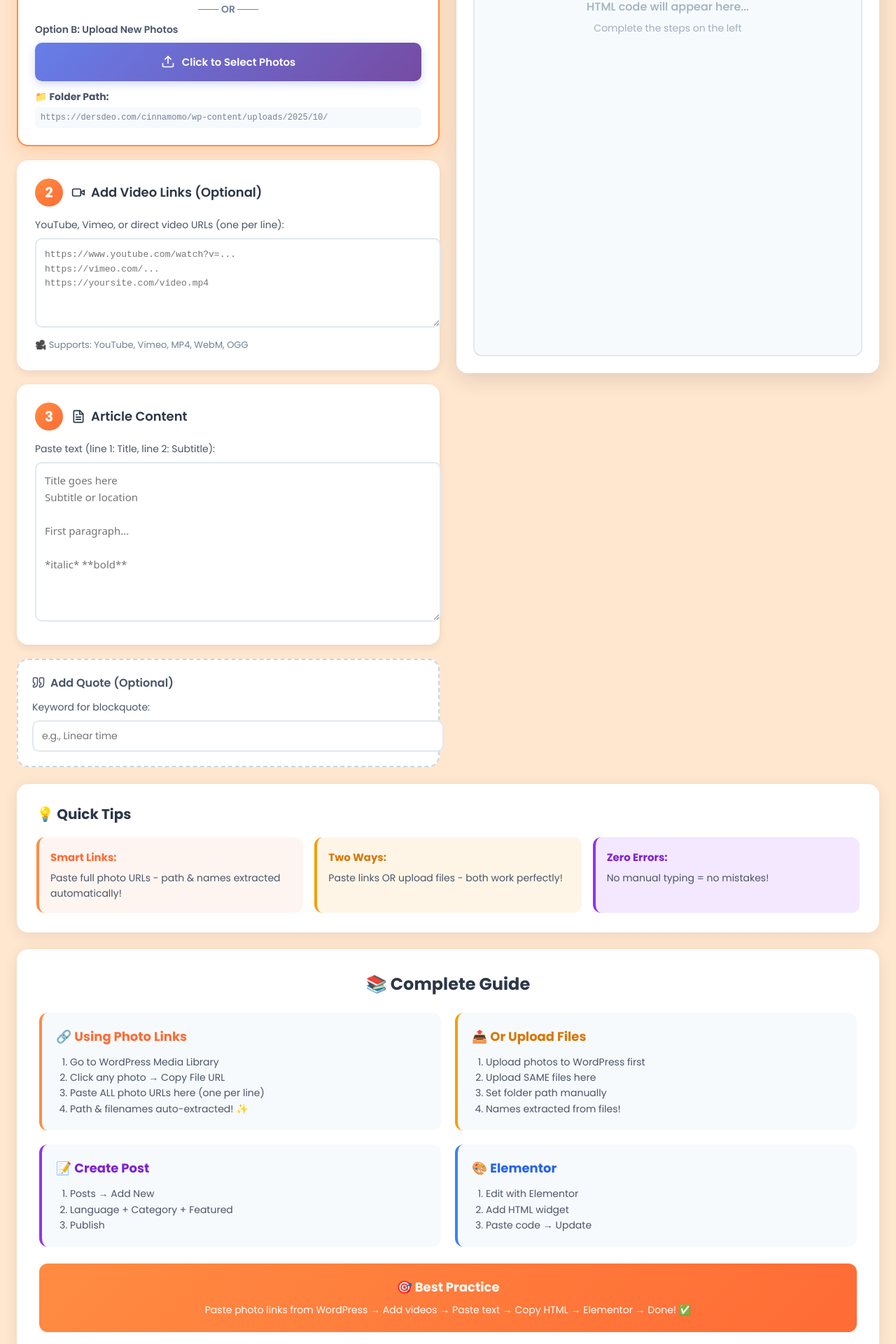
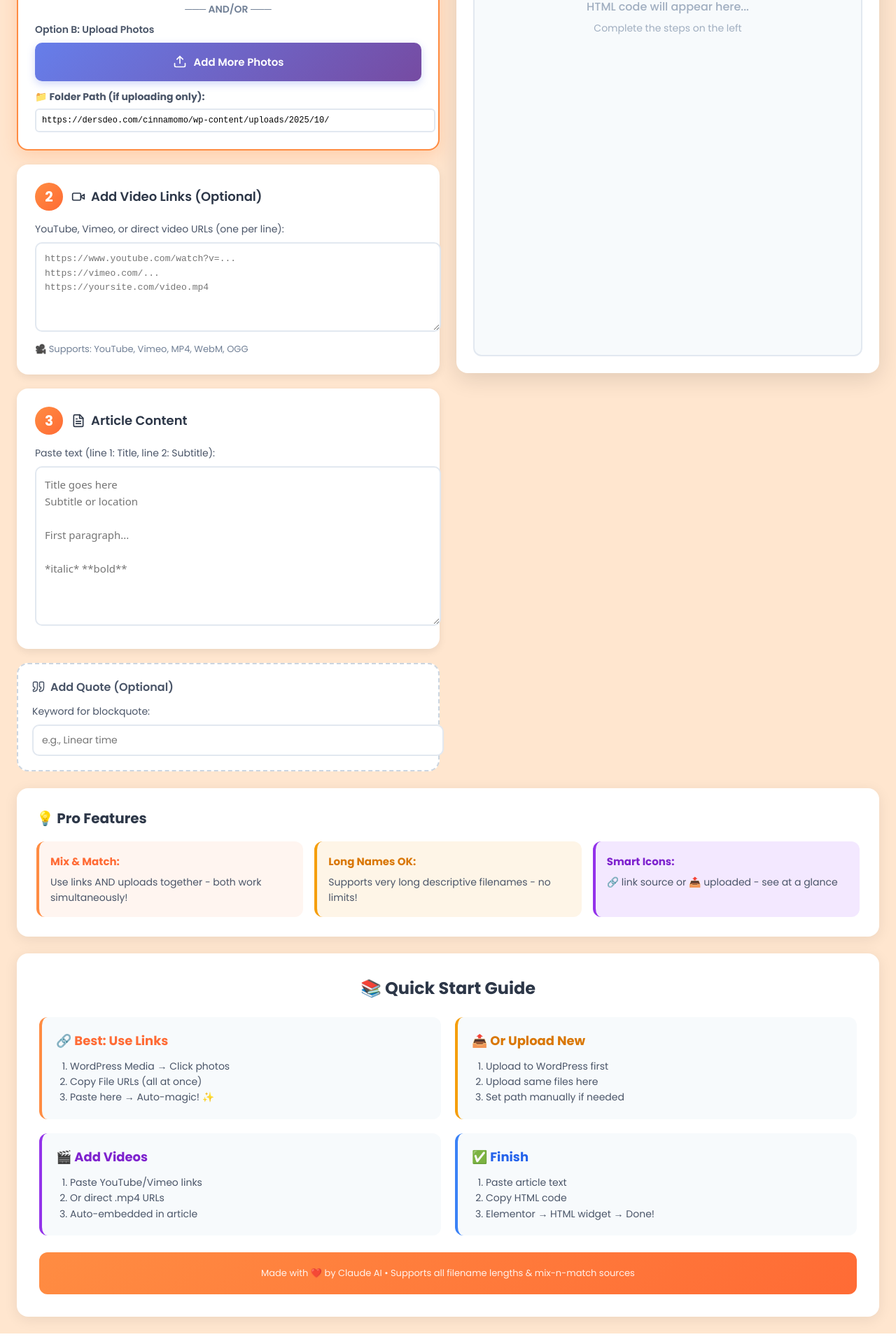
Before and after one commit to RARA1907/blog-formatter, a React (Vite) app: page / in a window 1280 px wide. Shown: the part 520-2440 px from the top of the page at 70% size. Built offline with nearby package versions, Linux system fonts and the light colour scheme.

Commit message:
Update App.jsx

```diff
--- a/src/App.jsx
+++ b/src/App.jsx
@@ -14,7 +14,7 @@ export default function App() {
   const extractPathAndFilename = (url) => {
     try {
       const urlObj = new URL(url);
-      const pathname = urlObj.pathname;
+      const pathname = decodeURIComponent(urlObj.pathname);
       const filename = pathname.split('/').pop();
       const path = urlObj.origin + pathname.substring(0, pathname.lastIndexOf('/') + 1);
       return { path, filename };
@@ -36,13 +36,22 @@ export default function App() {
         // Set basePath from first URL
         setBasePath(parsed[0].path);
 
-        // Add filenames to uploadedFiles
+        // Add filenames to uploadedFiles (keep existing ones)
         const newFiles = parsed.map(p => ({
           name: p.filename,
-          id: Math.random().toString(36)
+          id: Math.random().toString(36),
+          source: 'link'
         }));
-        setUploadedFiles(newFiles);
+
+        // Remove old link-based files, keep uploaded ones
+        setUploadedFiles(prev => [
+          ...prev.filter(f => f.source !== 'link'),
+          ...newFiles
+        ]);
       }
+    } else {
+      // Clear link-based files when links are cleared
+      setUploadedFiles(prev => prev.filter(f => f.source !== 'link'));
     }
   };
 
@@ -50,7 +59,8 @@ export default function App() {
     const files = Array.from(e.target.files);
     const newFiles = files.map(file => ({
       name: file.name,
-      id: Math.random().toString(36)
+      id: Math.random().toString(36),
+      source: 'upload'
     }));
     setUploadedFiles(prev => [...prev, ...newFiles]);
   };
@@ -61,6 +71,8 @@ export default function App() {
 
   const clearPhotoLinks = () => {
     setPhotoLinks('');
+    // Remove only link-based files
+    setUploadedFiles(prev => prev.filter(f => f.source !== 'link'));
   };
 
   const parseVideoUrl = (url) => {
@@ -426,7 +438,7 @@ export default function App() {
 
   const loadExample = () => {
     setBasePath('https://dersdeo.com/cinnamomo/wp-content/uploads/2025/10/');
-    setPhotoLinks('https://dersdeo.com/cinnamomo/wp-content/uploads/2025/10/paulista-1.jpg\nhttps://dersdeo.com/cinnamomo/wp-content/uploads/2025/10/veridiana-2.jpg');
+    setPhotoLinks('https://dersdeo.com/cinnamomo/wp-content/uploads/2025/10/paulista-beautiful-sunset-evening-1.jpg\nhttps://dersdeo.com/cinnamomo/wp-content/uploads/2025/10/veridiana-pizza-restaurant-interior-design-2.jpg');
     setVideoLinks('https://www.youtube.com/watch?v=dQw4w9WgXcQ');
     setInput(`Paulista! Everything ends in pizza
 Pizzeria Veridiana, Jardins district, São Paulo
@@ -482,7 +494,7 @@ Words by Lina Bo Bardi, who became the architect of the MASP. She completed it i
             📝 Elementor Blog Formatter
           </h1>
           <p style={{ color: '#4a5568', fontSize: '18px', marginBottom: '16px', fontFamily: 'Poppins, sans-serif', fontWeight: '400' }}>
-            Paste links or upload files, add videos, generate perfect HTML!
+            Paste links, upload files, or mix both - generate perfect HTML!
           </p>
           <button
             onClick={loadExample}
@@ -512,12 +524,12 @@ Words by Lina Bo Bardi, who became the architect of the MASP. She completed it i
             <StepCard number="1" title="Add Photos" icon={Link} isActive={!basePath || uploadedFiles.length === 0}>
               <div style={{ marginBottom: '16px' }}>
                 <label style={{ fontSize: '14px', color: '#4a5568', display: 'block', marginBottom: '8px', fontFamily: 'Poppins, sans-serif', fontWeight: '600' }}>
-                  Option A: Paste Photo Links (Auto-extracts path & names!)
+                  Option A: Paste Photo Links
                 </label>
                 <textarea
                   value={photoLinks}
                   onChange={handlePhotoLinksChange}
-                  placeholder="https://yoursite.com/wp-content/uploads/2025/10/photo1.jpg&#10;https://yoursite.com/wp-content/uploads/2025/10/photo2.jpg&#10;&#10;One full URL per line"
+                  placeholder="https://yoursite.com/.../my-long-photo-name-with-details-1.jpg&#10;https://yoursite.com/.../another-very-descriptive-photo-name-2.jpg&#10;&#10;✨ Supports long filenames! One URL per line"
                   style={{
                     width: '100%',
                     height: '100px',
@@ -561,12 +573,12 @@ Words by Lina Bo Bardi, who became the architect of the MASP. She completed it i
                 fontSize: '14px',
                 fontWeight: '600'
               }}>
-                ─── OR ───
+                ─── AND/OR ───
               </div>
 
               <div>
                 <label style={{ fontSize: '14px', color: '#4a5568', display: 'block', marginBottom: '8px', fontFamily: 'Poppins, sans-serif', fontWeight: '600' }}>
-                  Option B: Upload New Photos
+                  Option B: Upload Photos
                 </label>
 
                 <input
@@ -602,30 +614,54 @@ Words by Lina Bo Bardi, who became the architect of the MASP. She completed it i
                   onMouseOut={(e) => e.target.style.transform = 'translateY(0)'}
                 >
                   <Upload size={20} />
-                  Click to Select Photos
+                  Add More Photos
                 </button>
 
+                {!photoLinks && (
                   <div style={{ marginTop: '12px', fontSize: '14px', color: '#4a5568', fontFamily: 'Poppins, sans-serif' }}>
-                  <strong>📁 Folder Path:</strong>
+                    <strong>📁 Folder Path (if uploading only):</strong>
+                    <input
+                      type="text"
+                      value={basePath}
+                      onChange={(e) => setBasePath(e.target.value)}
+                      placeholder="https://yoursite.com/wp-content/uploads/2025/10/"
+                      style={{
+                        width: '100%',
+                        marginTop: '6px',
+                        padding: '8px',
+                        border: '2px solid #e2e8f0',
+                        borderRadius: '6px',
+                        fontSize: '12px',
+                        fontFamily: 'monospace'
+                      }}
+                    />
+                  </div>
+                )}
+
+                {photoLinks && (
+                  <div style={{ marginTop: '12px', fontSize: '14px', color: '#4a5568', fontFamily: 'Poppins, sans-serif' }}>
+                    <strong>📁 Auto-detected path:</strong>
                     <div style={{
                       marginTop: '4px',
                       padding: '8px',
-                    background: '#f7fafc',
+                      background: '#f0fdf4',
                       borderRadius: '6px',
                       fontSize: '12px',
                       fontFamily: 'monospace',
                       wordBreak: 'break-all',
-                    color: photoLinks ? '#10b981' : '#718096'
+                      color: '#10b981',
+                      border: '1px solid #86efac'
                     }}>
-                    {basePath || 'Will be set from photo links or manually...'}
+                      ✅ {basePath}
                     </div>
                   </div>
+                )}
               </div>
 
               {uploadedFiles.length > 0 && (
                 <div style={{ marginTop: '12px', maxHeight: '150px', overflowY: 'auto', background: '#f7fafc', borderRadius: '8px', padding: '12px' }}>
                   <div style={{ fontSize: '13px', fontWeight: '600', color: '#4a5568', marginBottom: '8px', fontFamily: 'Poppins, sans-serif' }}>
-                    📁 {uploadedFiles.length} photo{uploadedFiles.length > 1 ? 's' : ''}
+                    📁 {uploadedFiles.length} photo{uploadedFiles.length > 1 ? 's' : ''} ready
                   </div>
                   {uploadedFiles.map(file => (
                     <div key={file.id} style={{
@@ -636,12 +672,24 @@ Words by Lina Bo Bardi, who became the architect of the MASP. She completed it i
                       background: 'white',
                       borderRadius: '6px',
                       marginBottom: '6px',
-                      fontSize: '13px',
+                      fontSize: '12px',
                       fontFamily: 'monospace'
                     }}>
-                      <span style={{ color: '#4a5568', flex: 1, overflow: 'hidden', textOverflow: 'ellipsis', whiteSpace: 'nowrap' }}>
+                      <div style={{ flex: 1, display: 'flex', alignItems: 'center', gap: '6px' }}>
+                        <span style={{
+                          fontSize: '10px',
+                          padding: '2px 6px',
+                          borderRadius: '4px',
+                          background: file.source === 'link' ? '#dbeafe' : '#f3e8ff',
+                          color: file.source === 'link' ? '#1e40af' : '#6b21a8',
+                          fontWeight: '600'
+                        }}>
+                          {file.source === 'link' ? '🔗' : '📤'}
+                        </span>
+                        <span style={{ color: '#4a5568', overflow: 'hidden', textOverflow: 'ellipsis', whiteSpace: 'nowrap' }}>
                           {file.name}
                         </span>
+                      </div>
                       <button
                         onClick={() => removeFile(file.id)}
                         style={{
@@ -652,7 +700,8 @@ Words by Lina Bo Bardi, who became the architect of the MASP. She completed it i
                           cursor: 'pointer',
                           color: '#e53e3e',
                           display: 'flex',
-                          alignItems: 'center'
+                          alignItems: 'center',
+                          marginLeft: '8px'
                         }}
                       >
                         <X size={14} />
@@ -823,24 +872,24 @@ Words by Lina Bo Bardi, who became the architect of the MASP. She completed it i
           boxShadow: '0 4px 20px rgba(0,0,0,0.08)',
           marginBottom: '24px'
         }}>
-          <h3 style={{ margin: '0 0 18px', fontSize: '20px', color: '#2d3748', fontFamily: 'Poppins, sans-serif', fontWeight: '700' }}>💡 Quick Tips</h3>
+          <h3 style={{ margin: '0 0 18px', fontSize: '20px', color: '#2d3748', fontFamily: 'Poppins, sans-serif', fontWeight: '700' }}>💡 Pro Features</h3>
           <div style={{ display: 'grid', gridTemplateColumns: 'repeat(3, 1fr)', gap: '16px' }}>
             <div style={{ padding: '16px', background: '#fff5f0', borderRadius: '12px', borderLeft: '4px solid #ff8c42' }}>
-              <strong style={{ color: '#ff6b35', fontFamily: 'Poppins, sans-serif', fontSize: '15px' }}>Smart Links:</strong>
+              <strong style={{ color: '#ff6b35', fontFamily: 'Poppins, sans-serif', fontSize: '15px' }}>Mix & Match:</strong>
               <p style={{ margin: '6px 0 0', fontSize: '14px', color: '#4a5568', fontFamily: 'Poppins, sans-serif', lineHeight: '1.6' }}>
-                Paste full photo URLs - path & names extracted automatically!
+                Use links AND uploads together - both work simultaneously!
               </p>
             </div>
             <div style={{ padding: '16px', background: '#fef5e7', borderRadius: '12px', borderLeft: '4px solid #f59e0b' }}>
-              <strong style={{ color: '#d97706', fontFamily: 'Poppins, sans-serif', fontSize: '15px' }}>Two Ways:</strong>
+              <strong style={{ color: '#d97706', fontFamily: 'Poppins, sans-serif', fontSize: '15px' }}>Long Names OK:</strong>
               <p style={{ margin: '6px 0 0', fontSize: '14px', color: '#4a5568', fontFamily: 'Poppins, sans-serif', lineHeight: '1.6' }}>
-                Paste links OR upload files - both work perfectly!
+                Supports very long descriptive filenames - no limits!
               </p>
             </div>
             <div style={{ padding: '16px', background: '#f3e8ff', borderRadius: '12px', borderLeft: '4px solid #9333ea' }}>
-              <strong style={{ color: '#7e22ce', fontFamily: 'Poppins, sans-serif', fontSize: '15px' }}>Zero Errors:</strong>
+              <strong style={{ color: '#7e22ce', fontFamily: 'Poppins, sans-serif', fontSize: '15px' }}>Smart Icons:</strong>
               <p style={{ margin: '6px 0 0', fontSize: '14px', color: '#4a5568', fontFamily: 'Poppins, sans-serif', lineHeight: '1.6' }}>
-                No manual typing = no mistakes!
+                🔗 link source or 📤 uploaded - see at a glance
               </p>
             </div>
           </div>
@@ -853,63 +902,58 @@ Words by Lina Bo Bardi, who became the architect of the MASP. She completed it i
           boxShadow: '0 4px 20px rgba(0,0,0,0.08)'
         }}>
           <h3 style={{ margin: '0 0 24px', fontSize: '24px', color: '#2d3748', fontFamily: 'Poppins, sans-serif', fontWeight: '700', textAlign: 'center' }}>
-            📚 Complete Guide
+            📚 Quick Start Guide
           </h3>
 
           <div style={{ display: 'grid', gridTemplateColumns: '1fr 1fr', gap: '20px' }}>
             <div style={{ padding: '20px', background: '#f7fafc', borderRadius: '12px', borderLeft: '4px solid #ff8c42' }}>
               <h4 style={{ margin: '0 0 12px', fontSize: '18px', color: '#ff6b35', fontFamily: 'Poppins, sans-serif', fontWeight: '700' }}>
-                🔗 Using Photo Links
+                🔗 Best: Use Links
               </h4>
               <ol style={{ margin: 0, paddingLeft: '20px', fontFamily: 'Poppins, sans-serif', fontSize: '14px', lineHeight: '1.6', color: '#4a5568' }}>
-                <li>Go to WordPress Media Library</li>
-                <li>Click any photo → Copy File URL</li>
-                <li>Paste ALL photo URLs here (one per line)</li>
-                <li>Path & filenames auto-extracted! ✨</li>
+                <li>WordPress Media → Click photos</li>
+                <li>Copy File URLs (all at once)</li>
+                <li>Paste here → Auto-magic! ✨</li>
               </ol>
             </div>
 
             <div style={{ padding: '20px', background: '#f7fafc', borderRadius: '12px', borderLeft: '4px solid #f59e0b' }}>
               <h4 style={{ margin: '0 0 12px', fontSize: '18px', color: '#d97706', fontFamily: 'Poppins, sans-serif', fontWeight: '700' }}>
-                📤 Or Upload Files
+                📤 Or Upload New
               </h4>
               <ol style={{ margin: 0, paddingLeft: '20px', fontFamily: 'Poppins, sans-serif', fontSize: '14px', lineHeight: '1.6', color: '#4a5568' }}>
-                <li>Upload photos to WordPress first</li>
-                <li>Upload SAME files here</li>
-                <li>Set folder path manually</li>
-                <li>Names extracted from files!</li>
+                <li>Upload to WordPress first</li>
+                <li>Upload same files here</li>
+                <li>Set path manually if needed</li>
               </ol>
             </div>
 
             <div style={{ padding: '20px', background: '#f7fafc', borderRadius: '12px', borderLeft: '4px solid #9333ea' }}>
               <h4 style={{ margin: '0 0 12px', fontSize: '18px', color: '#7e22ce', fontFamily: 'Poppins, sans-serif', fontWeight: '700' }}>
-                📝 Create Post
+                🎬 Add Videos
               </h4>
               <ol style={{ margin: 0, paddingLeft: '20px', fontFamily: 'Poppins, sans-serif', fontSize: '14px', lineHeight: '1.6', color: '#4a5568' }}>
-                <li>Posts → Add New</li>
-                <li>Language + Category + Featured</li>
-                <li>Publish</li>
+                <li>Paste YouTube/Vimeo links</li>
+                <li>Or direct .mp4 URLs</li>
+                <li>Auto-embedded in article</li>
               </ol>
             </div>
 
             <div style={{ padding: '20px', background: '#f7fafc', borderRadius: '12px', borderLeft: '4px solid #3b82f6' }}>
               <h4 style={{ margin: '0 0 12px', fontSize: '18px', color: '#2563eb', fontFamily: 'Poppins, sans-serif', fontWeight: '700' }}>
-                🎨 Elementor
+                ✅ Finish
               </h4>
               <ol style={{ margin: 0, paddingLeft: '20px', fontFamily: 'Poppins, sans-serif', fontSize: '14px', lineHeight: '1.6', color: '#4a5568' }}>
-                <li>Edit with Elementor</li>
-                <li>Add HTML widget</li>
-                <li>Paste code → Update</li>
+                <li>Paste article text</li>
+                <li>Copy HTML code</li>
+                <li>Elementor → HTML widget → Done!</li>
               </ol>
             </div>
           </div>
 
           <div style={{ marginTop: '24px', padding: '20px', background: 'linear-gradient(135deg, #ff8c42 0%, #ff6b35 100%)', borderRadius: '12px', color: 'white', textAlign: 'center' }}>
-            <h5 style={{ margin: '0 0 8px', fontSize: '18px', fontFamily: 'Poppins, sans-serif', fontWeight: '700' }}>
-              🎯 Best Practice
-            </h5>
-            <p style={{ margin: 0, fontSize: '14px', fontFamily: 'Poppins, sans-serif', lineHeight: '1.6' }}>
-              Paste photo links from WordPress → Add videos → Paste text → Copy HTML → Elementor → Done! ✅
+            <p style={{ margin: 0, fontSize: '13px', fontFamily: 'Poppins, sans-serif', opacity: 0.9 }}>
+              Made with ❤️ by Claude AI • Supports all filename lengths & mix-n-match sources
             </p>
           </div>
         </div>
```
Lines whose indentation alone changed are shown as unchanged.
